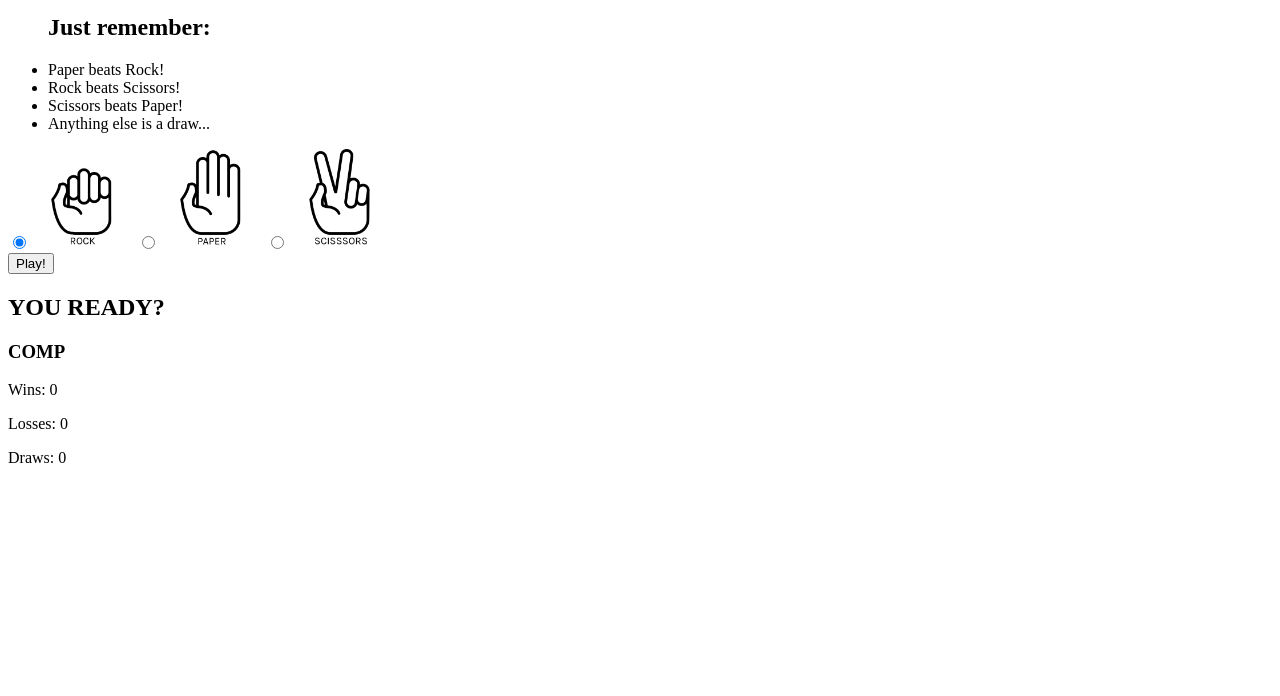
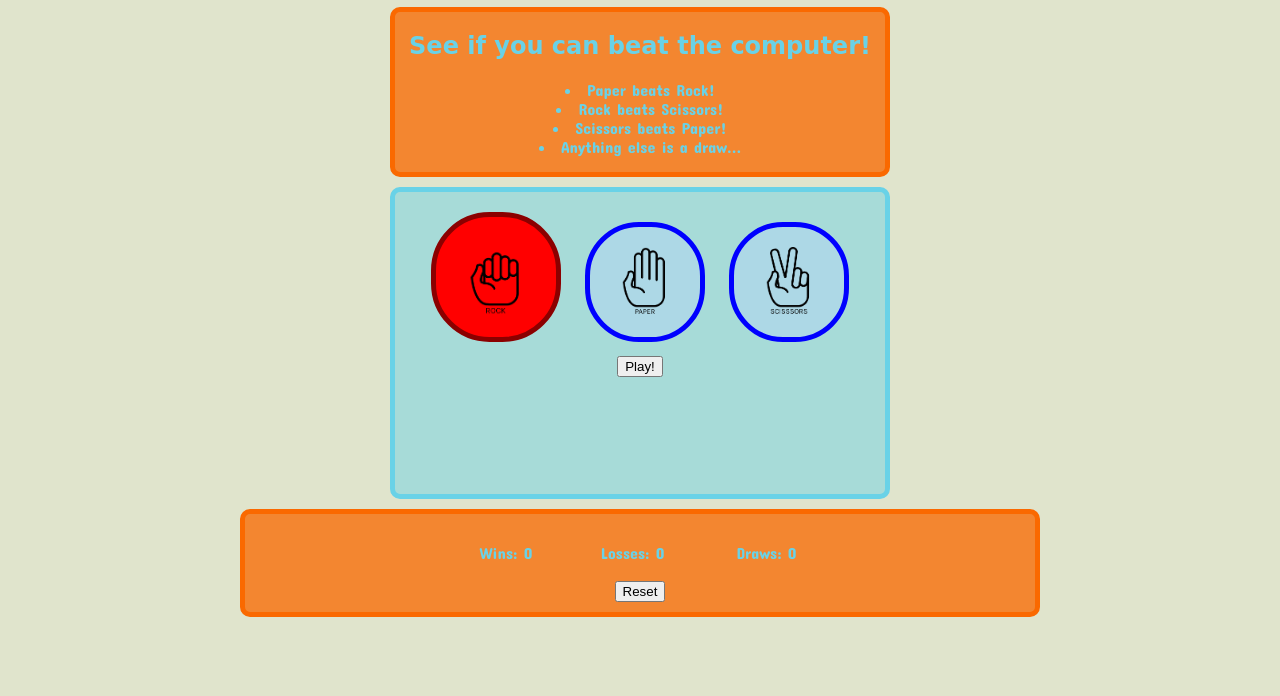
Before and after one commit to cficht/rock-paper-scissors, a plain HTML site: page index.html in a window 1280 px wide. Shown: the part 104-800 px from the top of the page. Drawn offline with Linux system fonts and the light colour scheme; a web font is replaced by a local one.

Commit message:
improved html and css

```diff
--- a/app.js
+++ b/app.js
@@ -6,12 +6,19 @@ const loseText = document.getElementById('lose-text');
 const drawText = document.getElementById('draw-text');
 const currentGameText = document.getElementById('current-game-text');
 const computerChoiceText = document.getElementById('computer-choice-text');
+const resetButton = document.getElementById('reset-button');
 
 let winCount = 0;
 let loseCount = 0;
 let drawCount = 0;
 
+currentGameText.style.visibility = 'hidden';
+computerChoiceText.style.visibility = 'hidden';
+
 playButton.addEventListener('click', () => {
+
+    currentGameText.style.visibility = 'visible';
+    computerChoiceText.style.visibility = 'visible';
 
     let computerThrow = getRandomThrow();
     let userThrow = document.querySelector('input:checked').value;
@@ -31,7 +38,7 @@ playButton.addEventListener('click', () => {
         currentGameText.textContent = 'YOU LOSE';
     } else if (currentResult === 'draw') {
         drawCount++;
-        currentGameText.textContent = 'YOU DRAW';
+        currentGameText.textContent = 'DRAW';
     }
 
     computerChoiceText.textContent = `The computer chose ${computerThrow}`;
@@ -41,3 +48,17 @@ playButton.addEventListener('click', () => {
     drawText.textContent = drawCount;
 
 });
+
+resetButton.addEventListener('click', () => {
+
+    winCount = 0;
+    loseCount = 0;
+    drawCount = 0;
+
+    currentGameText.style.visibility = 'hidden';
+    computerChoiceText.style.visibility = 'hidden';
+    winText.textContent = winCount;
+    loseText.textContent = loseCount;
+    drawText.textContent = drawCount;
+
+});
--- a/index.html
+++ b/index.html
@@ -5,6 +5,7 @@
     <meta charset="UTF-8">
     <meta name="viewport" content="width=device-width, initial-scale=1.0">
     <meta http-equiv="X-UA-Compatible" content="ie=edge">
+    <link href="https://fonts.googleapis.com/css?family=Baloo+Bhai|Concert+One|Passion+One&display=swap" rel="stylesheet">
     <link rel="stylesheet" href="style.css">
     <title>Rock Paper Scissors!</title>
 </head>
@@ -16,10 +17,9 @@
 
     <main>
 
-        <article>
-            <p>Make a choice! See if you can beat the computer...</p>
+        <article id='rules-box'>
             <ul>
-                <h2>Just remember:</h2>
+                <h2>See if you can beat the computer!</h2>
                 <li>Paper beats Rock!</li>
                 <li>Rock beats Scissors!</li>
                 <li>Scissors beats Paper!</li>
@@ -27,29 +27,36 @@
             </ul>
         </article>
 
-        <article>
+        <article id="game-box">
             <label>
                 <input type="radio" name="game" value="rock" checked>
-                <img src="./rock.png" height="100" width="100">
+                <img class="game-img" src="./rock.png" height="70" width="70">
             </label>
             <label>
                 <input type="radio" name="game" value="paper">
-                <img src="./paper.png" height="100" width="100">
+                <img class="game-img" src="./paper.png" height="70" width="70">
             </label>
             <label>
                 <input type="radio" name="game" value="scissors">
-                <img src="./scissors.png" height="100" width="100">
+                <img class="game-img" src="./scissors.png" height="70" width="70">
             </label>
             <br>
             <button id="play-button">Play!</button>
-            <h2 id="current-game-text">YOU READY?</h2>
-            <h3 id="computer-choice-text">COMP</h3>
+            <h2 id="current-game-text">TEST</h2>
+            <h3 id="computer-choice-text">TEST</h3>
         </article>
 
-        <article>
-            <p>Wins: <span id="win-text">0</span></p>
-            <p>Losses: <span id="lose-text">0</span></p>
-            <p>Draws: <span id="draw-text">0</span id="draw-text"></p>
+        <article id="results-box">
+            <table style="width: 50%">
+                <tbody>
+                <tr>
+                <td><p>Wins: <span id="win-text">0</span></p></td>
+                <td><p>Losses: <span id="lose-text">0</span></p></td>
+                <td><p>Draws: <span id="draw-text">0</span id="draw-text"></p></td>
+                </tr>
+                </tbody>
+            </table>
+            <button id="reset-button">Reset</button>
         </article>
 
     </main>
--- a/style.css
+++ b/style.css
@@ -0,0 +1,107 @@
+* {
+    box-sizing: border-box;
+}
+
+input {
+    display: none;
+}
+
+body {
+    background-color: #E0E4CC;
+    color: #FA6900;
+}
+
+.game-img {
+    border: 5px solid blue;
+    border-radius: 45%;
+    background-color: lightblue;
+    margin: 10px;
+    height: 120px;
+    width: 120px;
+    padding: 20px;
+    transition-duration: .5s;
+}
+
+input:checked + .game-img {
+    border: 5px solid darkred;
+    background-color: red;
+    height: 130px;
+    width: 130px;
+    transition-duration: .5s;
+}
+
+input:hover + .game-img {
+    /* border-style: double; */
+    transition-duration: .5s;
+}
+
+h2, h3 {
+    font-family: 'Baloo Bhai', cursive;
+}
+
+p {
+    font-family: 'Concert One', cursive;
+}
+
+header {
+    border: 5px solid #69D2E7;
+    background-color: #A7DBD8;
+    color: #FA6900;
+    font-family: 'Baloo Bhai', cursive;
+    border-radius: 10px;
+    width: 800px;
+    margin: 0 auto;
+    text-align: center;
+    margin-top: 10px;
+    margin-bottom: 10px;
+}
+
+#rules-box {
+    border: 5px solid #FA6900;
+    background-color: #F38630;
+    color: #69D2E7;;
+    border-radius: 10px;
+    width: 500px;
+    margin: 0 auto;
+    text-align: center;
+    margin-top: 10px;
+    margin-bottom: 10px;
+}
+
+#game-box {
+    border: 5px solid #69D2E7;
+    background-color: #A7DBD8;
+    color: #FA6900;
+    border-radius: 10px;
+    width: 500px;
+    margin: 0 auto;
+    text-align: center;
+    margin-top: 10px;
+    margin-bottom: 10px;
+    padding: 10px;
+}
+
+#results-box {
+    border: 5px solid #FA6900;
+    background-color: #F38630;
+    color: #69D2E7;;
+    border-radius: 10px;
+    width: 800px;
+    margin: 0 auto;
+    text-align: center;
+    margin-top: 10px;
+    margin-bottom: 10px;
+    padding: 10px;
+
+}
+
+table {
+    margin-left:auto;
+    margin-right:auto;
+}
+
+ul {
+    list-style: inside;
+    padding-inline-start: 0px;
+    font-family: 'Concert One', cursive;
+}
```
